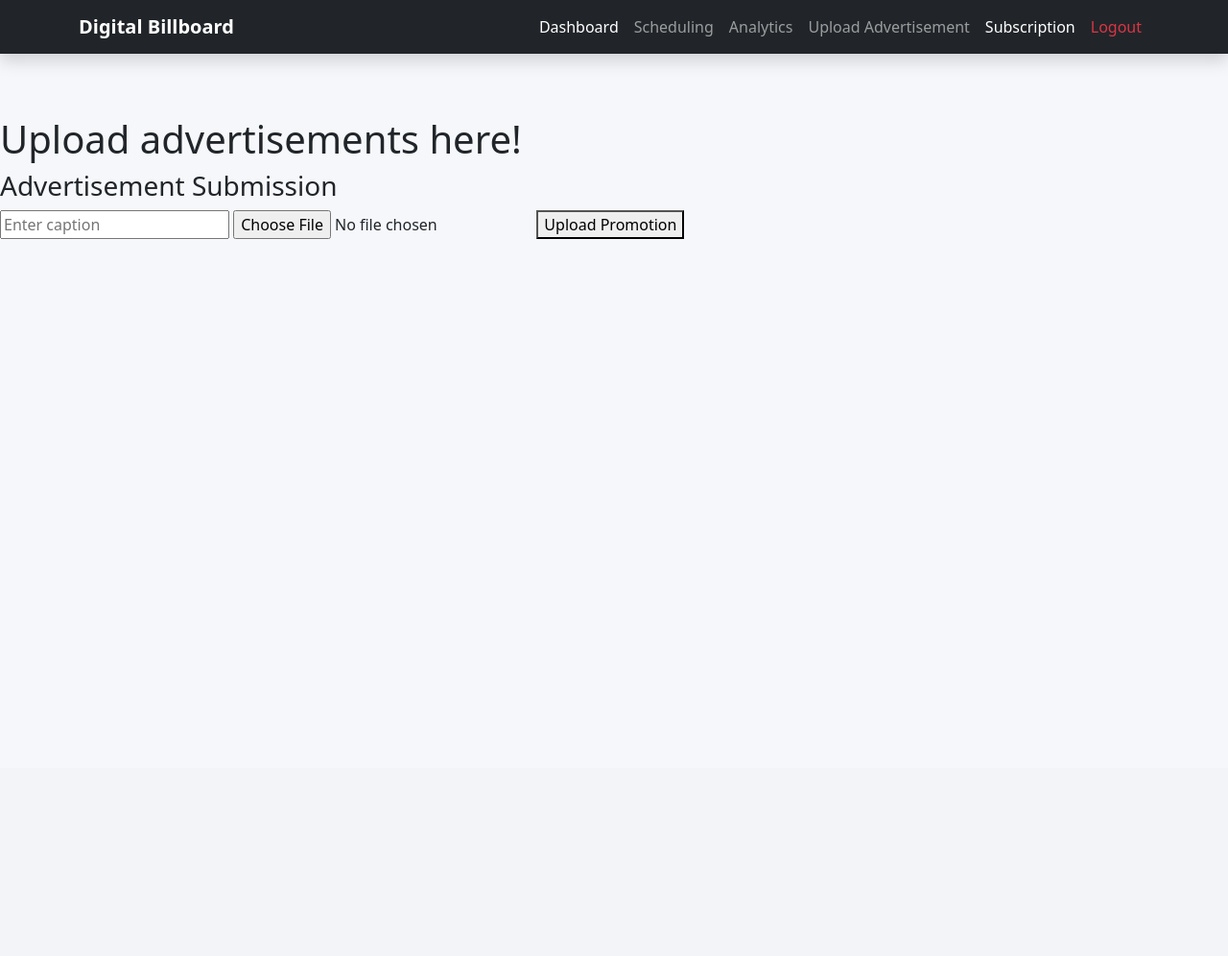
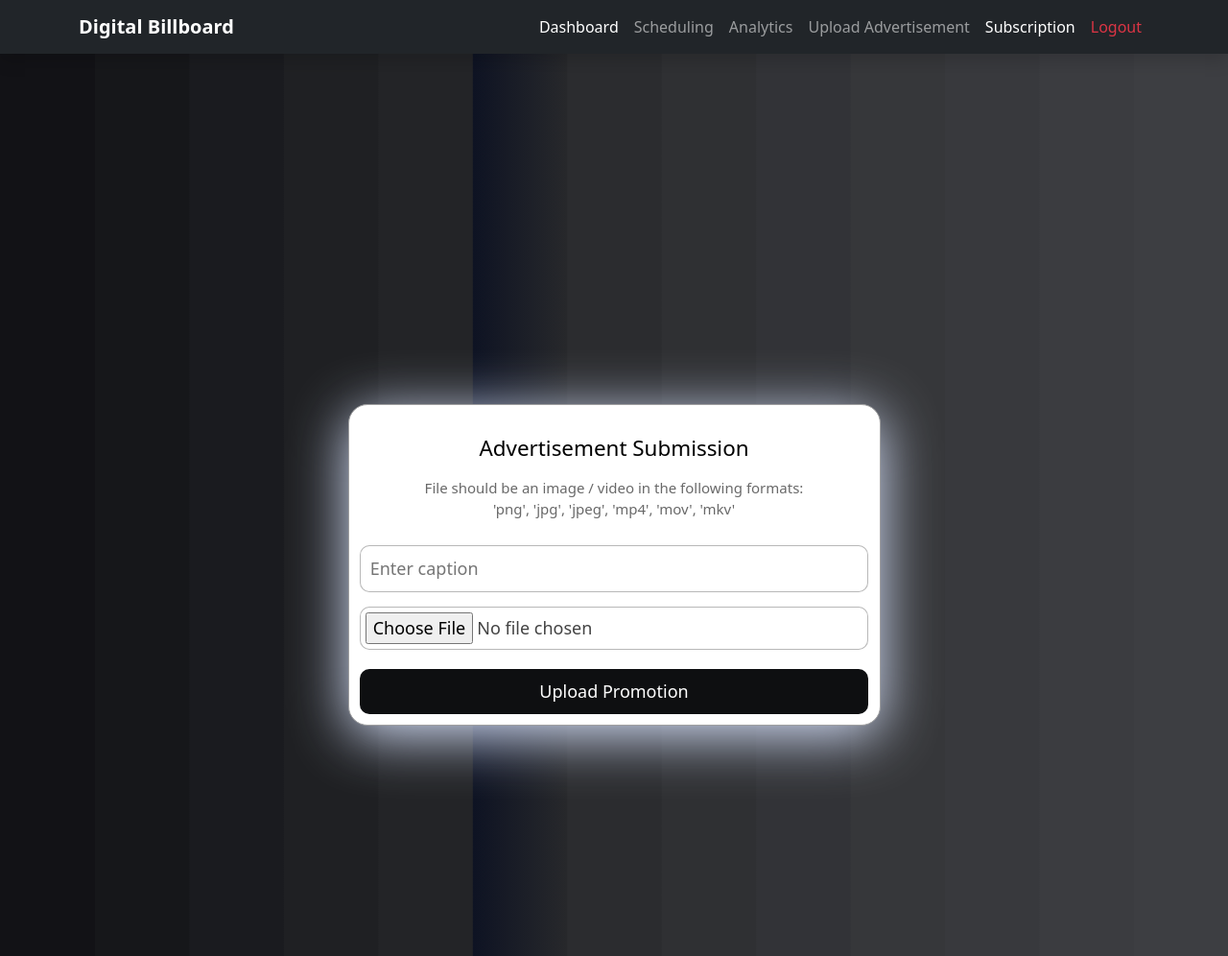
Before and after one commit to ChristianJ123ABC/BillboardAcademicInternship, a Flask app: page /uploadAdvertisement in a window 1280 px wide. Shown: the top 996 px of the page at 96% size. Before the commit the page ends 249 px from the top, so only its background shows below. Run offline with Flask 3, Linux system fonts and the light colour scheme; parts of the project's set-up code (start-up, migrations or seed data) failed here and were passed over; some libraries are stand-ins or nearby versions.

Commit message:
Styling of Upload Advertisement Form

```diff
--- a/static/styles.css
+++ b/static/styles.css
@@ -19,8 +19,112 @@
 
 /*END: styling done by Christian
 
+#References:
+Upload Form
+https://uiverse.io/Yaya12085/nasty-wolverine-41
+https://cssgradient.io/gradient-backgrounds/
+https://neumorphism.io/#e0e0e0
+/*START: styling done by Christian
+*/
+form {
+  background-color: #fff;
+  box-shadow: 0 10px 60px rgb(218, 229, 255);
+  border: 1px solid rgb(159, 159, 160);
+  border-radius: 20px;
+  padding: 2rem 0.7rem 0.7rem 0.7rem;
+  text-align: center;
+  font-size: 1.125rem;
+  max-width: 555px;
+  margin: 20rem auto;
+
+}
+
+.form-paragraph {
+  margin-top: 10px;
+  font-size: 0.9375rem;
+  color: rgb(105, 105, 105);
+}
+
+form h3 {
+  color: #000;
+  font-size: 1.4rem;
+  font-weight: 500;
+  margin-bottom: 1rem;
+}
+
+form input[type="text"] {
+  width: 100%;
+  padding: 10px;
+  margin-top: 10px;
+  border-radius: 10px;
+  border: 1px solid rgba(8, 8, 8, 0.288);
+  outline: none;
+}
+
+form input[type="file"] {
+  width: 100%;
+  margin-top: 15px;
+  color: #444;
+  padding: 5px;
+  border-radius: 10px;
+  border: 1px solid rgba(8, 8, 8, 0.288);
+  background: #ffffff;
+  cursor: pointer;
+}
+
+form button {
+  margin-top: 20px;
+  width: 100%;
+  border: none;
+  background: #0e0f11;
+  padding: 10px 20px;
+  border-radius: 10px;
+  color: #fff;
+  cursor: pointer;
+  transition: background 0.2s ease-in-out;
+}
+
+form button:hover {
+  background: #0d45a5;
+}
 
 
+
+#uploadAd{
+    /* https://grabient.com/HQBgrAzANKAsAcMT0cAjLAnDNYDsOsATDEUSKWicGWlBMHmtA3kS8AGybShgVpQIAUIoggA?style=linearSwatches */
+
+    background:
+    linear-gradient(90deg,
+    #121216 0.000%,
+     #121216 7.692%,
+     #16171a calc(7.692% + 1px),
+      #16171a 15.385%,
+      #1a1b1f calc(15.385% + 1px),
+      #1a1b1f 23.077%,
+      #1f2023 calc(23.077% + 1px),
+       #1f2023 30.769%,
+       #232427 calc(30.769% + 1px),
+       #232427 38.462%,
+       #0e1323 calc(38.462% + 1px),
+       #27282b 46.154%,
+       #2b2c2f calc(46.154% + 1px),
+       #2b2c2f 53.846%,
+       #2f3033 calc(53.846% + 1px),
+       #2f3033 61.538%,
+       #323337 calc(61.538% + 1px),
+       #323337 69.231%,
+       #36373a calc(69.231% + 1px),
+       #36373a 76.923%,
+       #38393d calc(76.923% + 1px),
+       #38393d 84.615%,
+       #3b3c40 calc(84.615% + 1px),
+       #3b3c40 92.308%,
+       #3d3e42 calc(92.308% + 1px) 100.000%);
+}
+
+
+
+/*END: styling done by Christian
 /*Start: style by prakash*/
 
 body{
--- a/templates/uploadAdvertisement.html
+++ b/templates/uploadAdvertisement.html
@@ -15,7 +15,7 @@
     <link href="https://cdn.jsdelivr.net/npm/bootstrap@5.3.0/dist/css/bootstrap.min.css" rel="stylesheet">
     <link rel="stylesheet" href="../static/styles.css">
 </head>
-<body>
+<body id = uploadAd>
 <!-- NAVBAR -->
 
 <nav class="navbar navbar-expand-lg navbar-dark bg-dark shadow">
@@ -122,14 +122,16 @@
             {%endwith%}
     </div>
 
-    <h1>Upload advertisements here!</h1>
+
 
     <!-- Form field used to upload the users advertisements to display-->
     <form id = "upload" action="/uploadAdvertisement" method="POST" class = "upload" enctype="multipart/form-data">
+
         <h3>Advertisement Submission</h3>
+        <p class="form-paragraph">File should be an image / video in the following formats: <br> 'png', 'jpg', 'jpeg', 'mp4', 'mov', 'mkv' </p>
         <input type = "text" name = "caption" placeholder = "Enter caption">
         <input type = "file" name = "file"  placeholder = "Add advertisement">
-        <button type = "submit">Upload Promotion</button>
+        <button type = "submit" id = "uploadPromo">Upload Promotion</button>
     </form>
 
     <script src="https://cdn.jsdelivr.net/npm/bootstrap@5.3.0/dist/js/bootstrap.bundle.min.js"></script>
```
